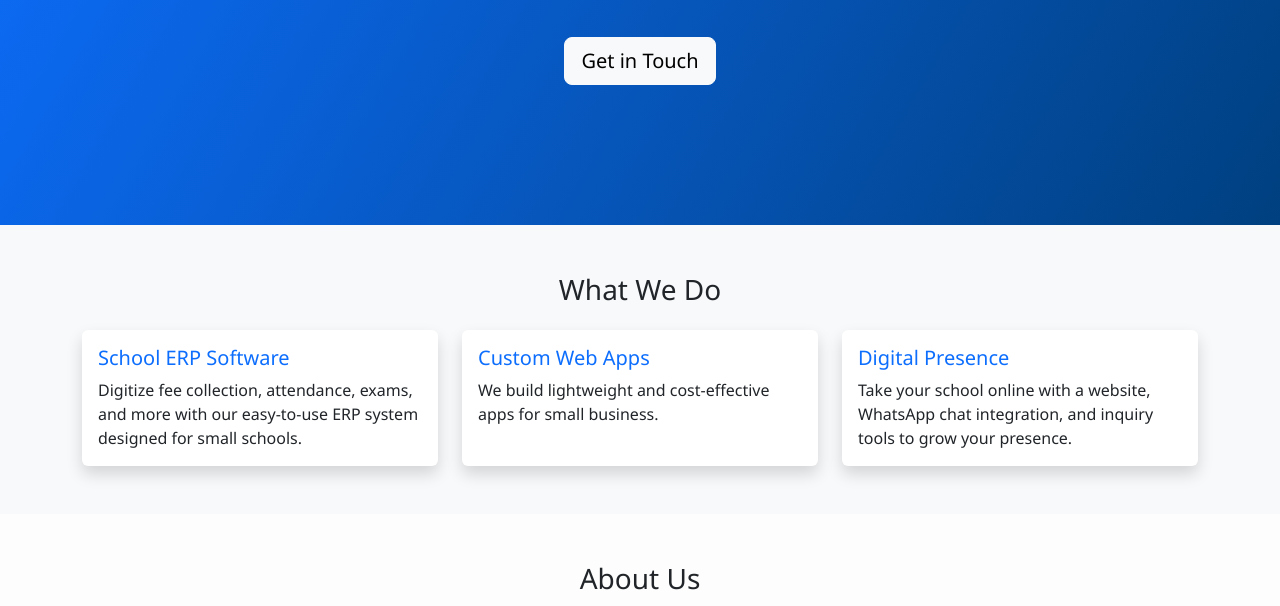
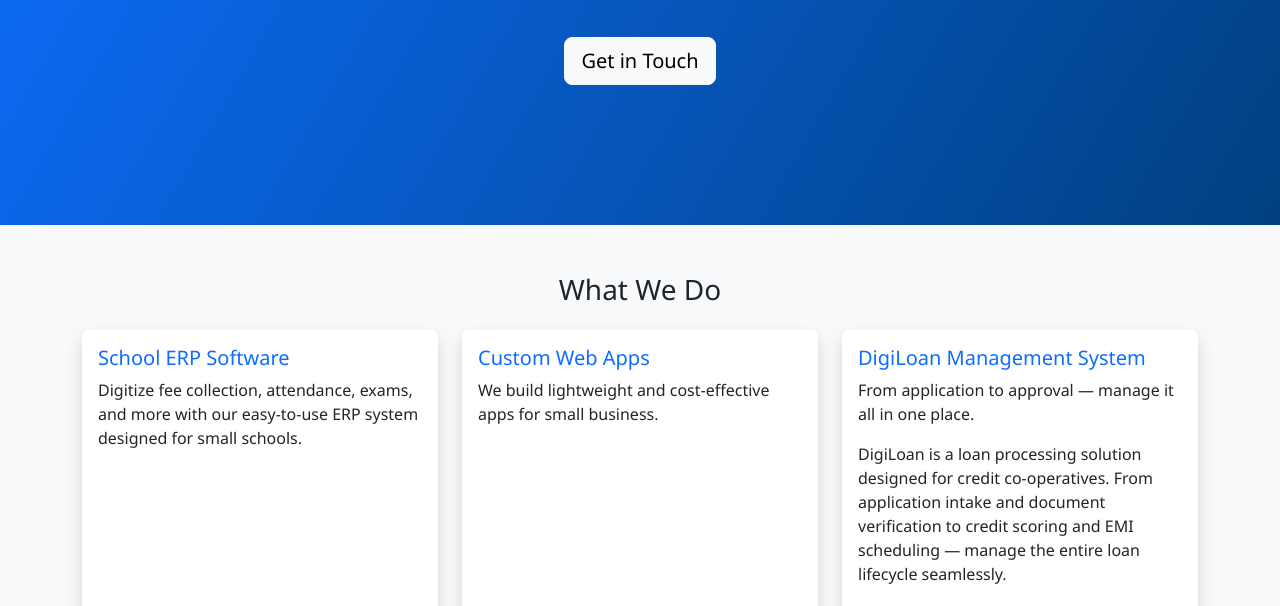
Before and after one commit to jlswamy9/vishantra-website, a plain HTML site: page index.html in a window 1280 px wide. Shown: the part 346-952 px from the top of the page. Drawn offline with nearby package versions, Linux system fonts and the light colour scheme.

Commit message:
Update index.html

```diff
--- a/index.html
+++ b/index.html
@@ -51,8 +51,9 @@
         <div class="col-md-4">
           <div class="card h-100 border-0 shadow">
             <div class="card-body">
-              <h5 class="card-title text-primary">Digital Presence</h5>
-              <p class="card-text">Take your school online with a website, WhatsApp chat integration, and inquiry tools to grow your presence.</p>
+              <h5 class="card-title text-primary">DigiLoan Management System</h5>
+              <p class="card-text">From application to approval — manage it all in one place.</p>
+              <p>DigiLoan is a loan processing solution designed for credit co-operatives. From application intake and document verification to credit scoring and EMI scheduling — manage the entire loan lifecycle seamlessly.</p>
             </div>
           </div>
         </div>
```
